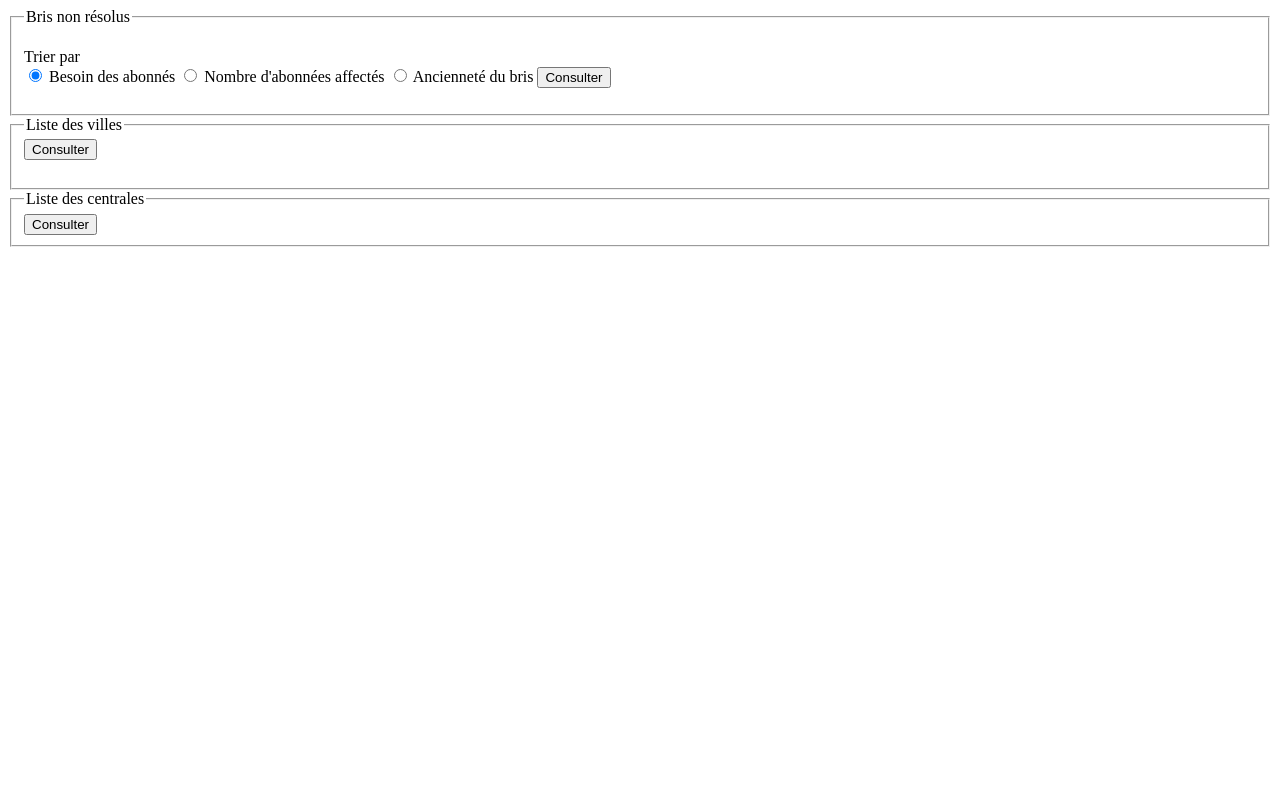
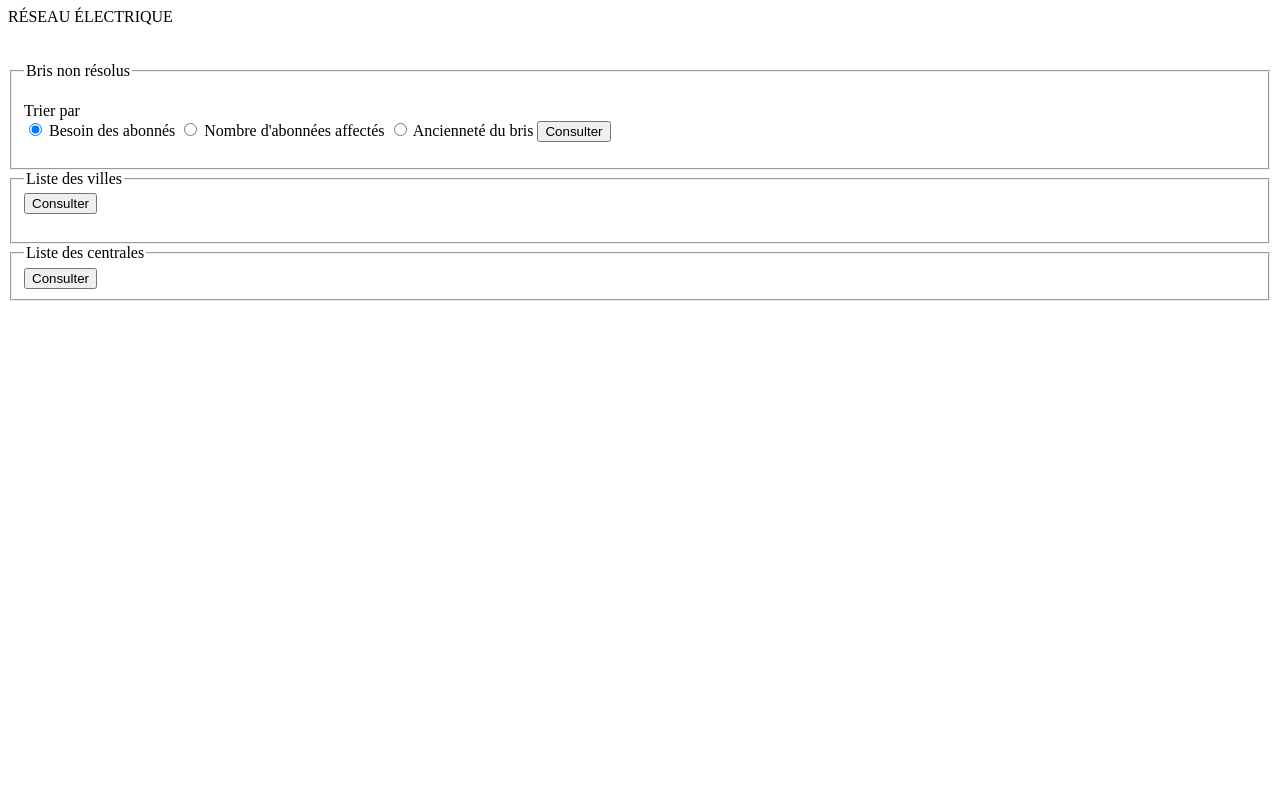
Before and after one commit to DFJProjetGLO2005/reseau_electrique, a Flask app: page / in a window 1280 px wide. Run offline with Flask 2, Linux system fonts and the light colour scheme; parts of the project's set-up code (start-up, migrations or seed data) failed here and were passed over.

Commit message:
Retouches siteweb

```diff
--- a/siteweb/templates/index.html
+++ b/siteweb/templates/index.html
@@ -3,6 +3,7 @@
         <title> Réseau électrique </title>
     </head>
     <body>
+        RÉSEAU ÉLECTRIQUE<br><br><br>
 
         <form method="post">
         <fieldset><legend>Bris non résolus</legend>
```
Also changed, not shown: README.md.
